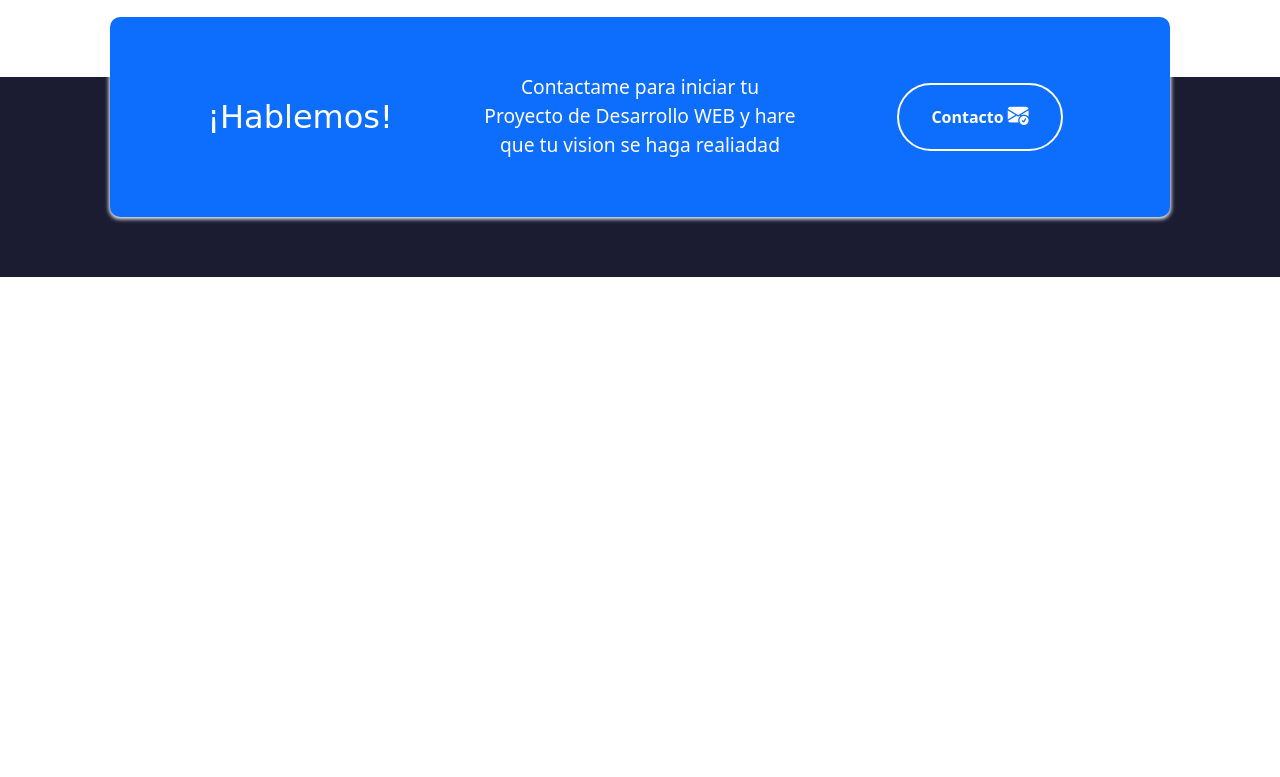
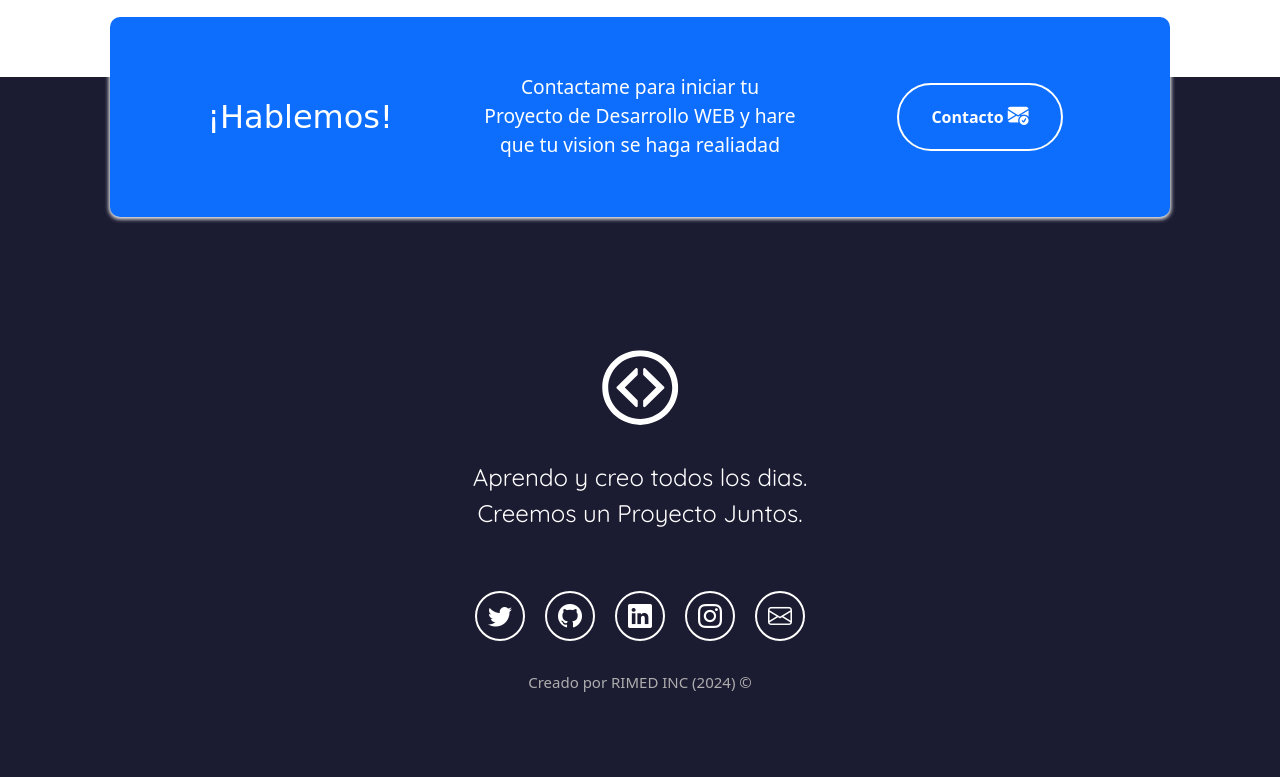
Before and after one commit to rimed4589/Mi_Portafolio, a plain HTML site: page index.html in a window 1280 px wide. Shown: the part 4302-5079 px from the top of the page. Before the commit the page ends 4579 px from the top, so only its background shows below. Drawn offline with nearby package versions, Linux system fonts and the light colour scheme; a web font is replaced by a local one.

Commit message:
se agrego el pie de pagina

```diff
--- a/index.html
+++ b/index.html
@@ -18,7 +18,8 @@
     <!-- Google Fonts -->
     <link rel="preconnect" href="https://fonts.googleapis.com">
     <link rel="preconnect" href="https://fonts.gstatic.com" crossorigin>
-    <link href="https://fonts.googleapis.com/css2?family=Rubik+Dirt&family=Share+Tech+Mono&display=swap"
+    <link
+        href="https://fonts.googleapis.com/css2?family=Quicksand:wght@300..700&family=Rubik+Dirt&family=Share+Tech+Mono&display=swap"
         rel="stylesheet">
 </head>
 
@@ -38,16 +39,16 @@
                 </a>
                 <ul class="navbar-nav d-flex justify-content-center align-items-center">
                     <li class="nav-item">
-                        <a class="nav-link active" aria-current="page" href="#">Sobre Mi</a>
+                        <a class="nav-link active" aria-current="page" href="#sobre-mi">Sobre Mi</a>
                     </li>
                     <li class="nav-item">
-                        <a class="nav-link" href="#">Proyectos</a>
+                        <a class="nav-link" href="#proyectos">Proyectos</a>
                     </li>
                     <li class="nav-item">
-                        <a class="nav-link" href="#">Testimonios</a>
+                        <a class="nav-link" href="#testimonios">Testimonios</a>
                     </li>
                     <li class="nav-item">
-                        <a class="nav-link" href="#">Contacto</a>
+                        <a class="nav-link" href="#contacto">Contacto</a>
                     </li>
                 </ul>
             </div>
@@ -73,7 +74,7 @@
     <!--========================================================== -->
     <!--                     SECCION SOBRE MI                      -->
     <!--========================================================== -->
-    <section class="sobre-mi seccion-oscura">
+    <section class="sobre-mi seccion-oscura" id="sobre-mi">
         <div class="contenedor">
             <h2 class="seccion-titulo">Conoce a Edmir De Jesus</h2>
             <p class="seccion-texto">Lorem ipsum dolor sit amet, consectetur adipiscing elit. Phasellus sit amet magna
@@ -158,7 +159,7 @@
     <!--========================================================== -->
     <!--                     SECCION PROYECTOS                     -->
     <!--========================================================== -->
-    <section class="proyectos-recientes seccion-clara d-flex flex-column">
+    <section class="proyectos-recientes seccion-clara d-flex flex-column" id="proyectos">
         <h2 class="seccion-titulo texto-negro">Mis Proyectos Recientes</h2>
         <h3 class="seccion-descripcion">Estos son algunos Proyectos que he Creado Recientemente...</h3>
         <!-- Galeria de Proyectos -->
@@ -340,7 +341,7 @@
     <!--========================================================== -->
     <!--                     SECCION TESTIMONIOS                   -->
     <!--========================================================== -->
-    <section class="testimonios seccion-clara">
+    <section class="testimonios seccion-clara" id="testimonios">
         <h2 class="seccion-titulo">Testimonios</h2>
         <h3 class="seccion-descripcion">Estos son algunos testimonios</h3>
         <!-- CARRUSEL -->
@@ -398,7 +399,7 @@
     <!--========================================================== -->
     <!--                     SECCION CONTACTO                      -->
     <!--========================================================== -->
-    <section class="contacto seccion-oscura">
+    <section class="contacto seccion-oscura" id="contacto">
         <div class="container">
             <div class="container text-center rectangulo d-flex justify-content-evenly">
                 <div class="row">
@@ -420,19 +421,32 @@
             </div>
         </div>
     </section>
+    <!--========================================================== -->
+    <!--                   PIE DE PAGINA (FOOTER)                  -->
+    <!--========================================================== -->
+    <footer class="seccion-oscura d-flex flex-column align-items-center justify-content-center">
+        <img class="footer-logo" src="./images/icono-blanco.svg" alt="logo del Portafolio">
+        <p class="footer-text text-center">Aprendo y creo todos los dias.<br>Creemos un Proyecto Juntos.</p>
+        <div class="iconos-redes-sociales d-flex flex-wrap align-items-center justify-content-center">
+            <a href="" target="_blank" rel="noopenner noreferrer">
+                <i class="bi bi-twitter"></i>
+            </a>
+            <a href="https://github.com/rimed4589?tab=repositories" target="_blank" rel="noopenner noreferrer">
+                <i class="bi bi-github"></i>
+            </a>
+            <a href="" target="_blank" rel="noopenner noreferrer">
+                <i class="bi bi-linkedin"></i>
+            </a>
+            <a href="" target="_blank" rel="noopenner noreferrer">
+                <i class="bi bi-instagram"></i>
+            </a>
+            <a href="mailto:edmirdejesuscoradin@gmail.com" target="_blank" rel="noopenner noreferrer">
+                <i class="bi bi-envelope"></i>
+            </a>
+        </div>
+        <div class="derechos-autor">Creado por RIMED INC (2024) &#169;</div>
 
-
-
-
-
-
-
-
-
-
-
-
-
+    </footer>
 
 
 
--- a/style.css
+++ b/style.css
@@ -285,7 +285,7 @@ h1 {
 }
 
 
-/*=================== Articulos ==========================*/
+/*=================== CONTACTO ==========================*/
 
 .contacto .container {
     max-width: 1100px;
@@ -339,9 +339,58 @@ h1 {
 }
 
 
+/*=================== PIE DE PAGINA (FOOTER) ==========================*/
 
+footer {
+    min-height: 500px;
+}
 
+.footer-logo {
+    height: 80px;
+    width: 80px;
+    margin: 10px;
+}
 
+.footer-text {
+    font-size: 1.5rem;
+    padding: 20px;
+    margin-bottom: 30px;
+    font-family: 'Quicksand', sans-serif;
+}
+
+.iconos-redes-sociales a {
+    width: 50px;
+    height: 50px;
+    display: flex;
+    align-items: center;
+    justify-content: center;
+    padding: 2px;
+    margin: 10px;
+    border: 2px solid white;
+    border-radius: 50%;
+    transition: all 0.2s ease-in;
+}
+
+.iconos-redes-sociales i {
+    color: white;
+    font-size: 1.5rem;
+    transition: all 0.2s ease-in;
+}
+
+.iconos-redes-sociales a:hover {
+    background-color: white;
+    border: 2px solid rgb(13, 110, 253);
+}
+
+.iconos-redes-sociales a:hover i {
+    color: black;
+}
+
+.derechos-autor {
+    font-size: 15px;
+    color: #aeaeae;
+    padding: 20px;
+}
 
 /*=========================MEDIA QUERIES PANTALLA SM================================*/
 
@@ -368,6 +417,10 @@ h1 {
     .testimonios-texto {
         font-size: 18px;
     }
+
+    .iconos-redes-sociales {
+        justify-content: space-evenly;
+    }
 }
 
 @media screen and (min-width: 700px) {
```
